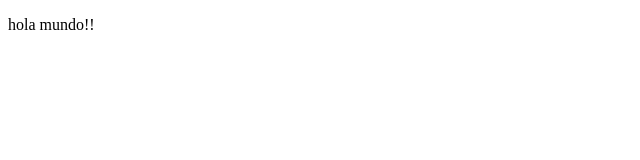
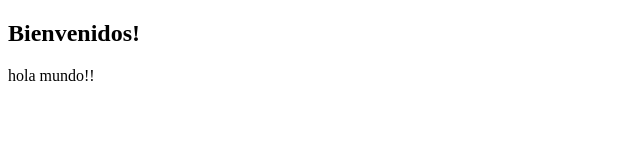
Before and after one commit to lautirobles/prueba_github, a plain HTML site: page index.html in a window 1280 px wide. Shown: the whole page, without its empty margins (0-640 px from the left). Drawn offline with Linux system fonts and the light colour scheme.

Commit message:
ultimo cambio

```diff
--- a/index.html
+++ b/index.html
@@ -9,6 +9,7 @@
     <header></header>
     <main>
         <section>
+            <h1>Bienvenidos!</h1>
             <p>hola mundo!!</p>
         </section>
     </main>
```
Also changed, not shown: css/styles.css (added).
